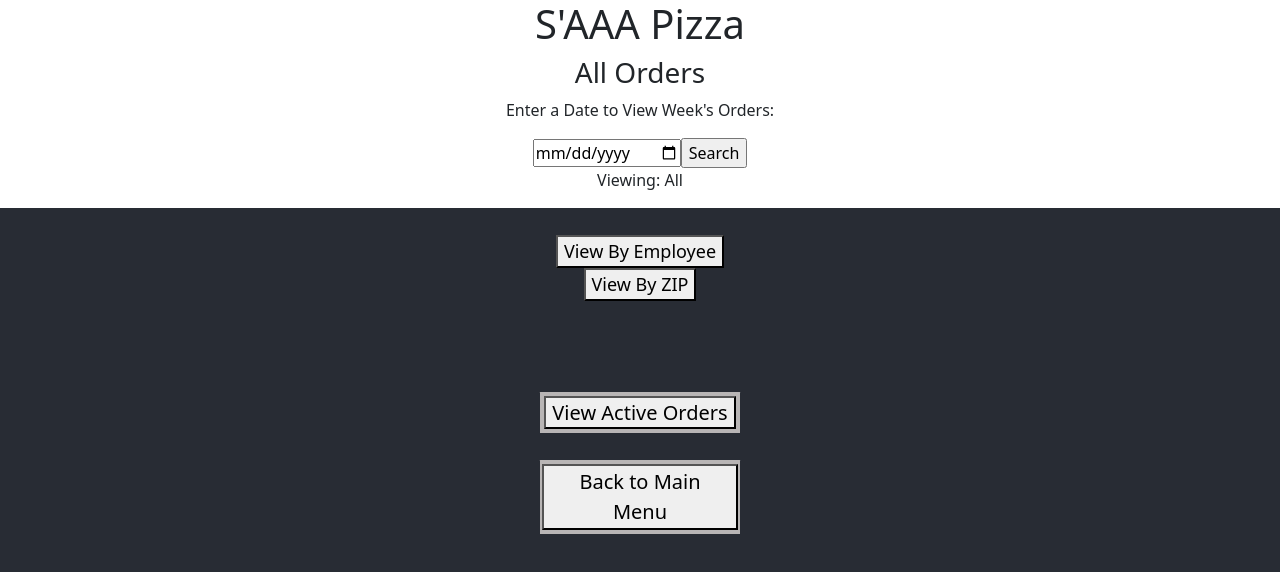
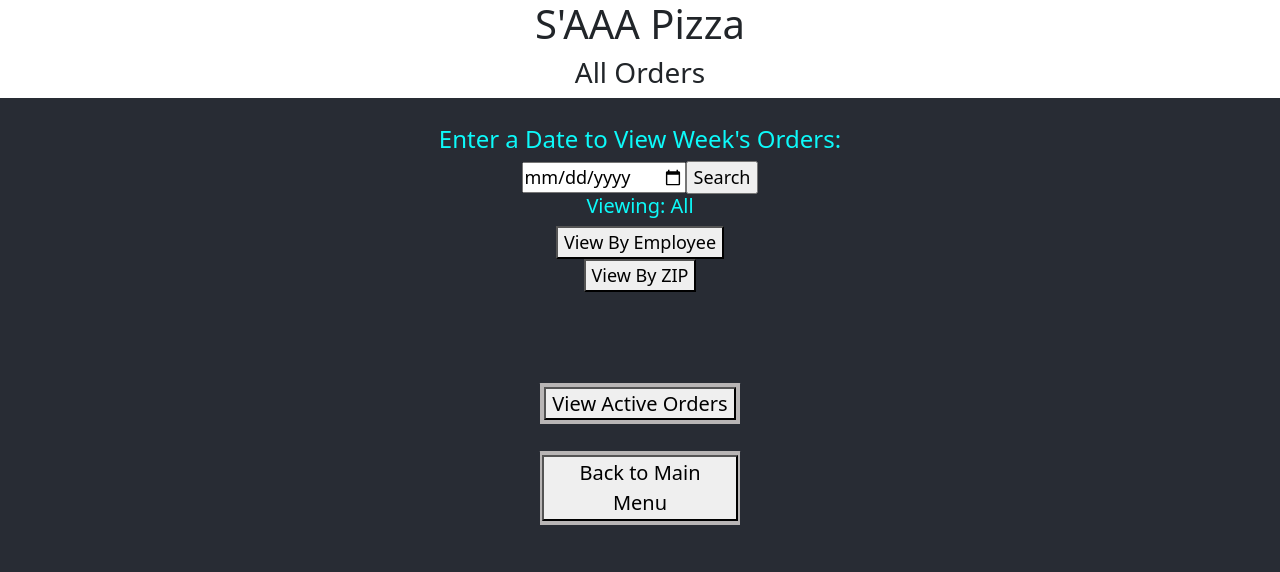
Before and after one commit to afsanarahman-fiserv/pizza-frontend, a React (Create React App) app: page /viewAllOrders in a window 1280 px wide. Shown: the top 572 px of the page. Built offline with nearby package versions, Linux system fonts and the light colour scheme; no server answers.

Commit message:
final touches

```diff
--- a/src/components/orders/view/ViewAllOrders.js
+++ b/src/components/orders/view/ViewAllOrders.js
@@ -41,16 +41,14 @@ export default function ViewAllOrders() {
     return(
         <div className ="App">
             <h3>All Orders</h3>
-
-        <p>Enter a Date to View Week's Orders:</p>
+        <header className="App-header4">
+        <br/>
+        <h4>Enter a Date to View Week's Orders:</h4>
         <form onSubmit={handleDateSubmit}>
             <input id="date-input" type="date"/>
             <input type="submit" value="Search"/>
         </form>
-        <p id="viewing">Viewing: All</p>
-
-        <header className="App-header4">
-        <br/>
+        <h5 id="viewing">Viewing: All</h5>
         <button onClick={goToEmployees}>View By Employee</button>
         <button onClick={goToZips}>View By ZIP</button>
         <br/>
```
